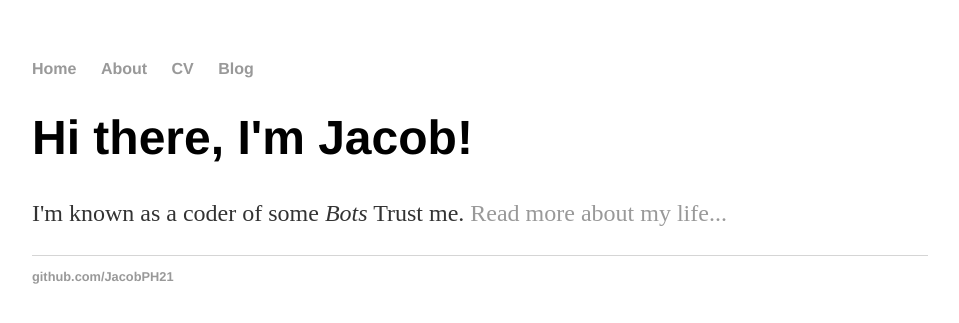
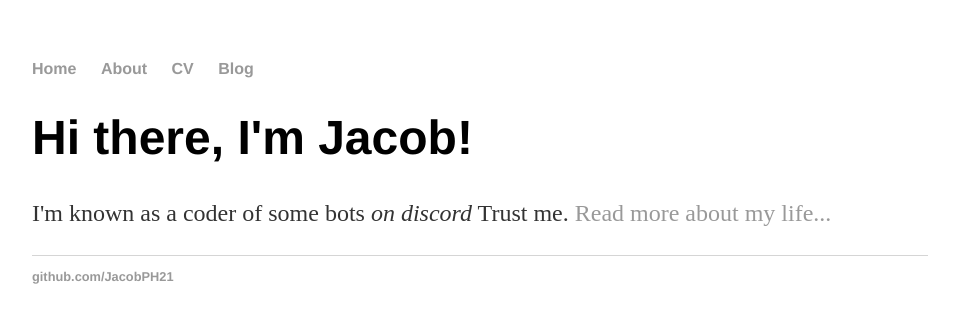
Before and after one commit to JacobPH21/Jacob.github.io, a Jekyll site: the page built from index.html, in a window 1280 px wide. Shown: the top 323 px of the page, without its empty margins (160-1119 px from the left). Built offline with Jekyll 4.4.1, drawn with Linux system fonts in a browser that asks for light colours.

Commit message:
Update index.html

```diff
--- a/index.html
+++ b/index.html
@@ -1,29 +1,8 @@
-<!DOCTYPE html>
-<html>
-	<head>
-		<title>Jacob's Bots</title>
-		<!-- link to main stylesheet -->
-		<link rel="stylesheet" type="text/css" href="/css/main.css">
-	</head>
-	<body>
-		<nav>
-    		<ul>
-        		<li><a href="/">Home</a></li>
-	        	<li><a href="/about">About</a></li>
-        		<li><a href="/cv">CV</a></li>
-        		<li><a href="/blog">Blog</a></li>
-    		</ul>
-		</nav>
-		<div class="container">
-    		<div class="blurb">
-        		<h1>Hi there, I'm Jacob!</h1>
-				<p>I'm known as a coder of some <em>Bots</em> Trust me. <a href="/about">Read more about my life...</a></p>
-    		</div><!-- /.blurb -->
-		</div><!-- /.container -->
-		<footer>
-    		<ul>
-        		<li><a href="https://github.com/JacobPH21">github.com/JacobPH21</a></li>
-			</ul>
-		</footer>
-	</body>
-</html>
+---
+layout: default
+title: Jacob, Bots
+---
+<div class="blurb">
+	<h1>Hi there, I'm Jacob!</h1>
+	<p>I'm known as a coder of some bots<em> on discord</em> Trust me. <a href="/about">Read more about my life...</a></p>
+</div><!-- /.blurb -->
```
